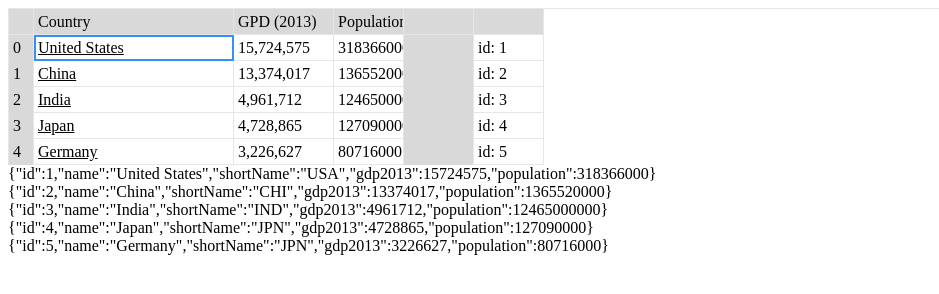
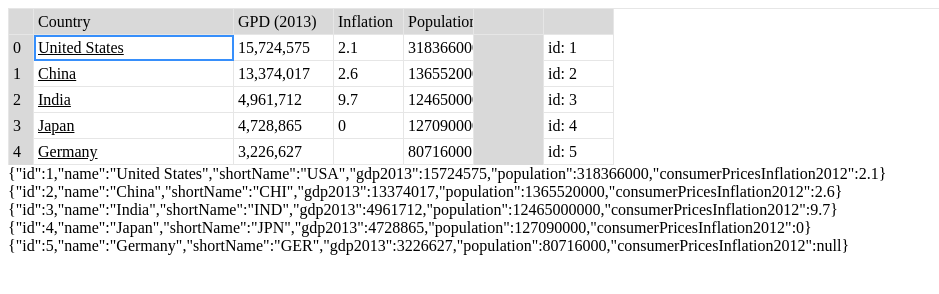
Before and after one commit to schubergphilis/connect-grid, a website: page index.html in a window 1280 px wide. Shown: the top 294 px of the page, without its empty margins (0-939 px from the left). Drawn offline with Linux system fonts and the light colour scheme.

Commit message:
bugfix: display "0" in the cells correctly

```diff
--- a/index.html
+++ b/index.html
@@ -73,11 +73,11 @@
             }])
             .controller('gridDemoController', ['$scope', '$timeout', function ($scope, $timeout) {
                 $scope.data = [
-                    {id: 1, name: 'United States', shortName: 'USA', gdp2013: 15724575, population: 318366000},
-                    {id: 2, name: 'China', shortName: 'CHI', gdp2013: 13374017, population: 1365520000},
-                    {id: 3, name: 'India', shortName: 'IND', gdp2013: 4961712, population: 12465000000},
-                    {id: 4, name: 'Japan', shortName: 'JPN', gdp2013: 4728865, population: 127090000},
-                    {id: 5, name: 'Germany', shortName: 'JPN', gdp2013: 3226627, population: 80716000},
+                    {id: 1, name: 'United States', shortName: 'USA', gdp2013: 15724575, population: 318366000, consumerPricesInflation2012: 2.1},
+                    {id: 2, name: 'China', shortName: 'CHI', gdp2013: 13374017, population: 1365520000, consumerPricesInflation2012: 2.6},
+                    {id: 3, name: 'India', shortName: 'IND', gdp2013: 4961712, population: 12465000000, consumerPricesInflation2012: 9.7},
+                    {id: 4, name: 'Japan', shortName: 'JPN', gdp2013: 4728865, population: 127090000, consumerPricesInflation2012: 0},
+                    {id: 5, name: 'Germany', shortName: 'GER', gdp2013: 3226627, population: 80716000, consumerPricesInflation2012: null}
                 ];
 
                 $scope.isLoading = false;
@@ -94,9 +94,9 @@
                         },
                         {field: 'name', displayName: 'Country', width: 200, cellClass: 'country-cell', editableCellTemplate: '<custom-editor />'},
                         {field: 'gdp2013', displayName: 'GPD (2013)', width: 100, renderer: function (value, row, rowIndex, colIndex) {
-//                            console.log("args", arguments);
                             return value.toString().replace(/\B(?=(\d{3})+(?!\d))/g, ",");
                         }},
+                        {field: 'consumerPricesInflation2012', displayName: 'Inflation'},
                         {field: 'population', displayName: 'Population'},
                         {
                             selectable: false,
--- a/js/grid-directive.js
+++ b/js/grid-directive.js
@@ -186,7 +186,7 @@
                             return columns[col].renderer(value, scope.getRow(row), row, col);
                         }
 
-                        return value || '';
+                        return _.isUndefined(value) ? '' : value;
                     };
 
                     scope.renderCellHeader = function (col) {
```
Also changed, not shown: build/build.js, build/build.min.js, build/bundled.html.
